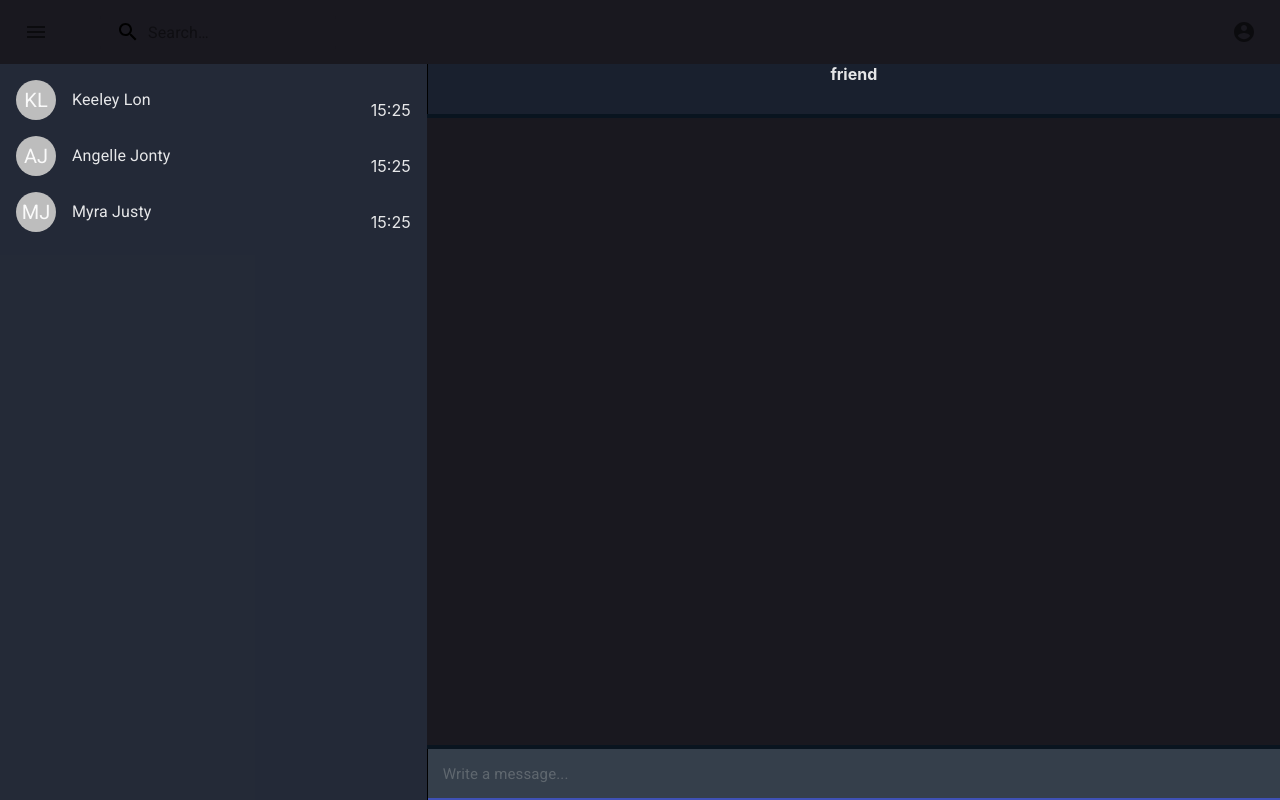
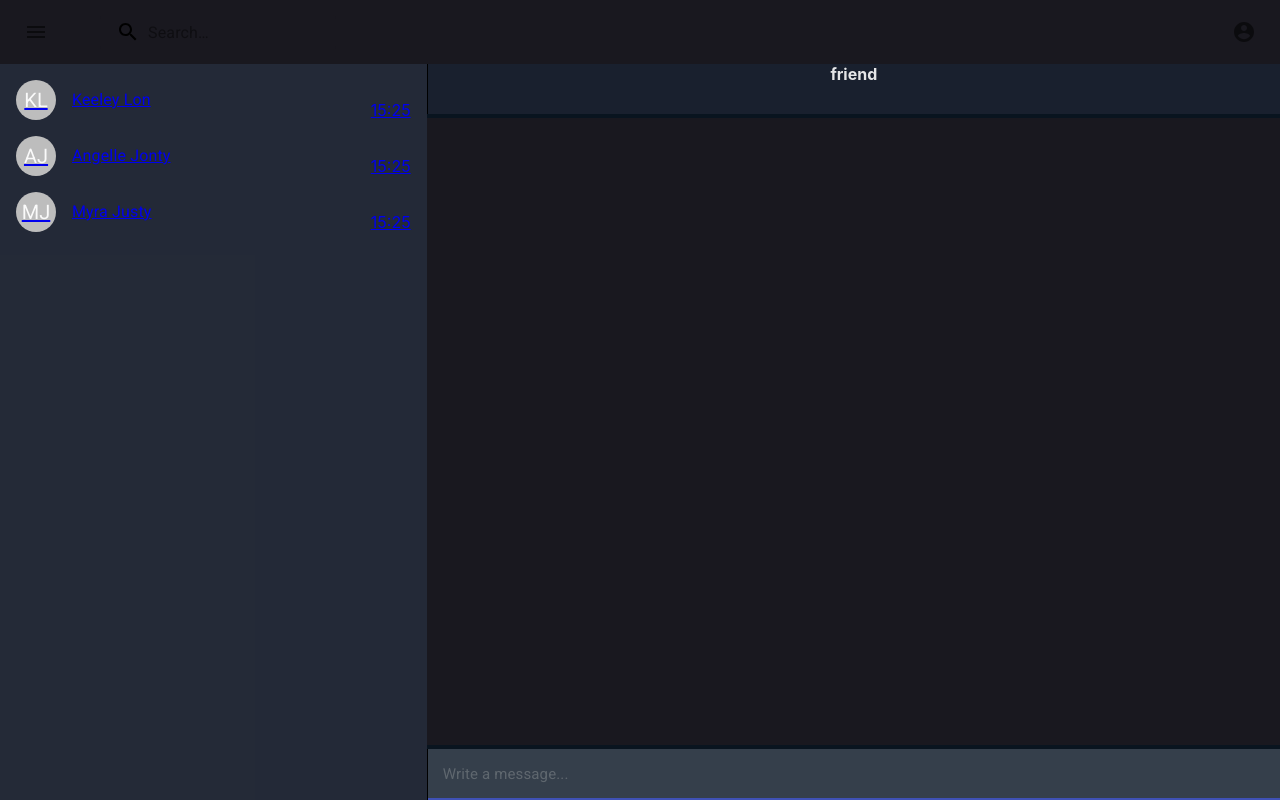
Before and after one commit to AleR111/React, a React (Create React App) app in the folder my-react-app/: page /chat/1 in a window 1280 px wide. Built offline with nearby package versions, Linux system fonts and the light colour scheme.

Commit message:
done link of chats

```diff
--- a/my-react-app/src/components/chats/Chats.js
+++ b/my-react-app/src/components/chats/Chats.js
@@ -8,6 +8,7 @@ import {
 import { makeStyles } from "@material-ui/core/styles"
 import classNames from "classnames"
 import { useState } from "react"
+import { Link } from "react-router-dom"
 import styles from "./chats.module.scss"
 
 const useStyles = makeStyles((theme) => ({
@@ -31,7 +32,7 @@ const useStyles = makeStyles((theme) => ({
   },
 }))
 
-export const Chats = ({conversation}) => {
+export const Chats = ({ conversation }) => {
   const classes = useStyles()
 
   const [selectedChat, setSelectedChat] = useState(null)
@@ -43,9 +44,9 @@ export const Chats = ({conversation}) => {
   return (
     <List className={classes.root} component="nav" aria-label="contacts">
       {conversation.map((elem) => (
+        <Link to={elem.id} key={elem.id}>
           <ListItem
             button={true}
-          key={elem.id}
             selected={elem.id === selectedChat}
             onClick={() => selectChat(elem.id)}
             className={classNames(classes.item, classes.itemSelected)}
@@ -56,6 +57,7 @@ export const Chats = ({conversation}) => {
             <ListItemText primary={elem.title} />
             <div className={styles.time}>15:25</div>
           </ListItem>
+        </Link>
       ))}
     </List>
   )
--- a/my-react-app/src/components/message-provider/MessageProvider.js
+++ b/my-react-app/src/components/message-provider/MessageProvider.js
@@ -5,9 +5,9 @@ export const MessageProvider = ({ children }) => {
   const { chatId } = useParams()
 
   const [conversation] = useState([
-    { id: 123, title: "Keeley Lon", value: "" },
-    { id: 241, title: "Angelle Jonty", value: "" },
-    { id: 426, title: "Myra Justy", value: "" },
+    { id: 'chat123', title: "Keeley Lon", value: "" },
+    { id: 'chat241', title: "Angelle Jonty", value: "" },
+    { id: 'chat426', title: "Myra Justy", value: "" },
   ])
 
   const [messages] = useState({
@@ -17,7 +17,7 @@ export const MessageProvider = ({ children }) => {
     ],
     chat241: [
       { author: "user", message: "Hi", date: new Date() },
-      { author: "bot", message: "Hi, i'm bot", date: new Date() },
+      { author: "bot", message: "Hi, i'm bot, lol", date: new Date() },
     ],
     chat426: [
       { author: "user", message: "Hi", date: new Date() },
```
Lines whose indentation alone changed are shown as unchanged.
